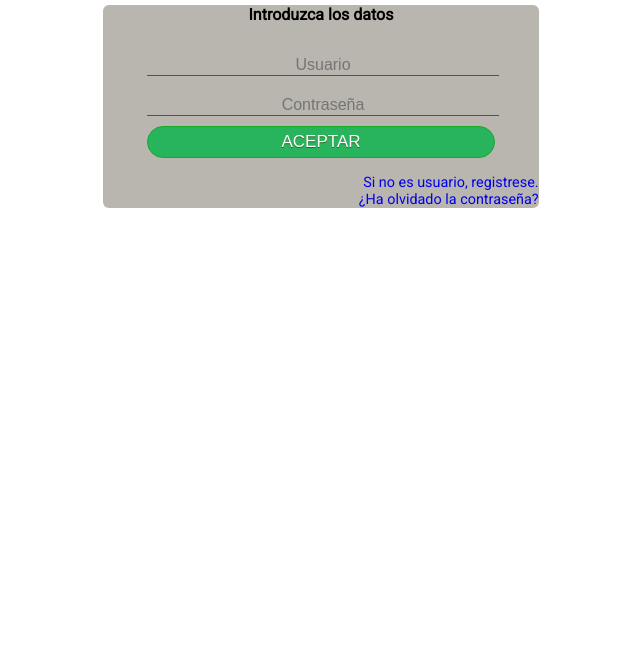
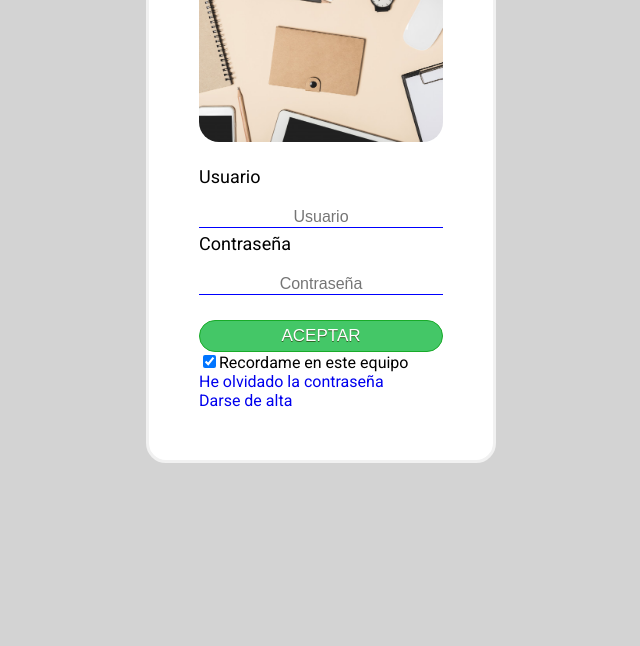
Before and after one commit to mangel-25/AppBootstrap4, a website: page milogin.html in a window 1280 px wide. Shown: the part 154-800 px from the top of the page, without its empty margins (319-959 px from the left). Drawn offline with Linux system fonts and the light colour scheme.

Commit message:
nuevo form

```diff
--- /dev/null
+++ b/css/micss.css
@@ -0,0 +1,83 @@
+
+body {
+    font-family: 'Roboto', sans-serif;
+    font-size: 16px;
+    background-color: lightgray;
+}
+
+#titulo {
+    text-align: center;
+}
+
+.container {
+    width: 350px;
+    margin: auto;
+
+}
+
+label {
+    font:bold;
+    font-size: 18px;
+}
+
+#imagen {
+    width: 100%;
+    border-radius: 20px;
+    margin-bottom: 20px;
+
+}
+form {border: 3px solid #f1f1f1; padding: 50px; background-color: white; border-radius: 20px}
+
+a {
+    text-decoration: none;
+    cursor: pointer;
+}
+
+a:hover {
+    opacity: 0.8;
+}
+
+
+input[type=text] {
+    border:none;
+    border-bottom: 1px solid blue;
+    outline: none;
+    box-sizing: border-box;
+    margin-top: 20px;
+    margin-bottom: 5px;
+    width: 100%;
+    font-size:16px;
+}
+
+::-moz-placeholder {
+    text-align: center;
+}
+::placeholder {
+    text-align: center;
+}
+
+.myButton {
+	background-color:#44c767;
+	-moz-border-radius:28px;
+	-webkit-border-radius:28px;
+	border-radius:28px;
+	border:1px solid #18ab29;
+	display:inline-block;
+	cursor:pointer;
+	color:#ffffff;
+	font-family:Arial;
+	font-size:17px;
+	padding:5px 20px;
+	text-decoration:none;
+    text-shadow:0px 1px 0px #2f6627;
+    width: 100%;
+    text-transform: uppercase;
+    margin-top: 20px;
+}
+.myButton:hover {
+	background-color:#5cbf2a;
+}
+.myButton:active {
+	position:relative;
+	top:1px;
+}
--- a/css/milogin.css
+++ /dev/null
@@ -1,88 +0,0 @@
-body {
-    font-family: 'Roboto', sans-serif;
-    margin-left: 33%;
-    margin-right: 33%;
-    margin-top: 100px;
-}
-
-#f-login {
-    background-color: rgb(185, 181, 175);
-    border-radius: 6px;
-}
-
-::placeholder {
-    text-align: center;
-}
-
-::-moz-placeholder {
-    text-align: center;
-}
-
-::-webkit-input-placeholder {
-    text-align: center;
-}
-
-#f-login h4 {
-    text-align: center;
-}
-
-#f-login input[type="text"] {
-    width: 80%;
-    display: block;
-    border: none;
-    border-bottom: 1px solid rgb(27, 81, 231);
-    font-size: 16px;
-    padding-top: 10px;
-    margin-top: 10px;
-    margin-left: 10%;
-    background: rgb(185, 181, 175);
-    text-align: center;
-}
-
-#f-login input[type="text"]:focus {
-    outline: none;
-}
-
-#f-login input[type="submit"] {
-    background-color: rgb(40, 179, 93);
-    margin-top: 10px;
-    margin-left: 10%;
-    border-radius: 20px;
-    color: white;
-    text-transform: uppercase;
-    width: 80%;
-    padding: 5px;
-}
-
-#enlaces a {
-    text-decoration: none;
-    display: block;
-    font-size: 0.9rem;
-    align-content: center;
-    text-align: right;
-}
-
-.myButton {
-    background-color: #44c767;
-    -moz-border-radius: 28px;
-    -webkit-border-radius: 28px;
-    border-radius: 28px;
-    border: 1px solid #18ab29;
-    display: inline-block;
-    cursor: pointer;
-    color: #ffffff;
-    font-family: Arial;
-    font-size: 17px;
-    padding: 16px 31px;
-    text-decoration: none;
-    text-shadow: 0px 1px 0px #2f6627;
-}
-
-.myButton:hover {
-    background-color: #5cbf2a;
-}
-
-.myButton:active {
-    position: relative;
-    top: 1px;
-}
--- a/milogin.html
+++ b/milogin.html
@@ -1,30 +1,59 @@
 <!DOCTYPE html>
-<html lang="en">
+<!--[if lt IE 7]>      <html class="no-js lt-ie9 lt-ie8 lt-ie7"> <![endif]-->
+<!--[if IE 7]>         <html class="no-js lt-ie9 lt-ie8"> <![endif]-->
+<!--[if IE 8]>         <html class="no-js lt-ie9"> <![endif]-->
+<!--[if gt IE 8]><!--> <html class="no-js"> <!--<![endif]-->
     <head>
-    <meta charset="UTF-8">
-    <meta name="viewport" content="width=device-width, initial-scale=1.0">
-    <meta http-equiv="X-UA-Compatible" content="ie=edge">
-    <title>Document</title>
+        <meta charset="utf-8">
+        <meta http-equiv="X-UA-Compatible" content="IE=edge">
+        <title>Login de usuario</title>
+        <meta name="description" content="">
+        <meta name="viewport" content="width=device-width, initial-scale=1">
+        <link rel="stylesheet" href="css/micss.css">
         <link href="https://fonts.googleapis.com/css?family=Roboto" rel="stylesheet">
-    <link rel="stylesheet" href="css/milogin.css">
-
     </head>
     <body>
+        <!--[if lt IE 7]>
+            <p class="browsehappy">You are using an <strong>outdated</strong> browser. Please <a href="#">upgrade your browser</a> to improve your experience.</p>
+        <![endif]-->
+
+
+
+        <div class="container">
             <header>
-        <h1>Login de la aplicacion</h1>
+                <h1 id="titulo">Login de usuario</h1>
             </header>
 
-    <form id="f-login">
-        <h4>Introduzca los datos</h4>
-        <input type="text" id="usuario" placeholder="Usuario" autocomplete="off">
-        <input type="text" id="passwd" placeholder="Contraseña" autocomplete="off">
-        <input class="myButton" type="submit" value="Aceptar">
+
+            <div id="login">
+
+                <form id="miform">
+
+                    <div>
+                        <img id="imagen" src="img/escritorio.jpg" alt="Escritorio">
+                    </div>
+
+
+                    <label for="miUser">Usuario</label><br>
+                    <input type="text" id="miUser" placeholder="Usuario" required autocomplete="false" autofocus>
+                    <br>
+                    <label for="miPass">Contraseña</label><br>
+                    <input type="text" id="miPass" placeholder="Contraseña" required autocomplete="false">
+                    <br>
+                    <input type="submit" class="myButton" value="Aceptar">
+                    <br>
+                    <input type="checkbox" name="Recordarme" id="michk" checked >Recordame en este equipo<br>
                     <div id="enlaces">
-            <p>
-            <a href="www.google.es">Si no es usuario, registrese.</a>
-            <a href="www.querry.es">¿Ha olvidado la contraseña?</a>
-            </p>
+                        <a href="https://www.google.es">He olvidado la contraseña</a>
+                        <br>
+                        <a href="https://www.google.es">Darse de alta</a>
+
                     </div>
                 </form>
+
+            </div>
+        </div>
+
+        <script src="" async defer></script>
     </body>
 </html>
```
Lines whose indentation alone changed are shown as unchanged.
